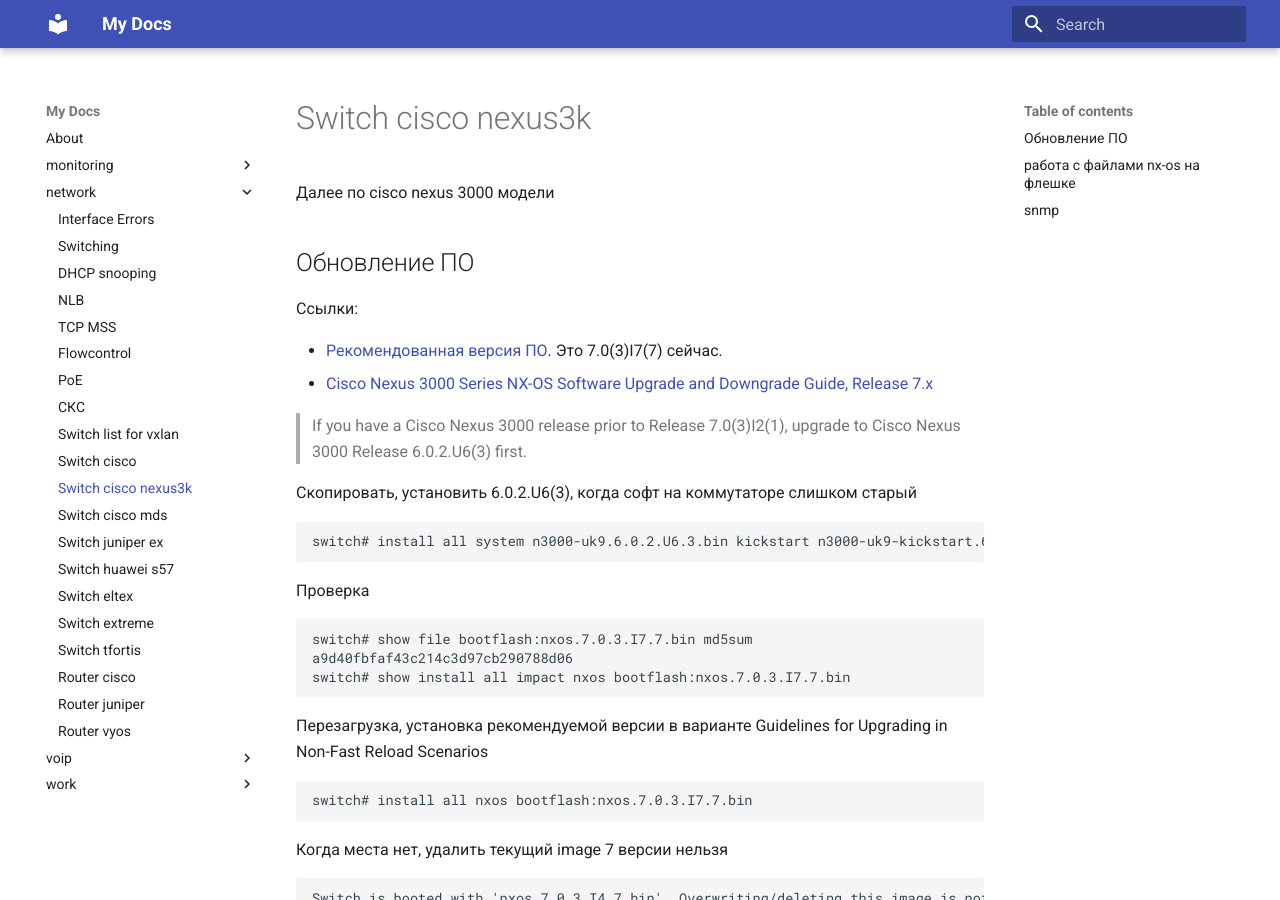
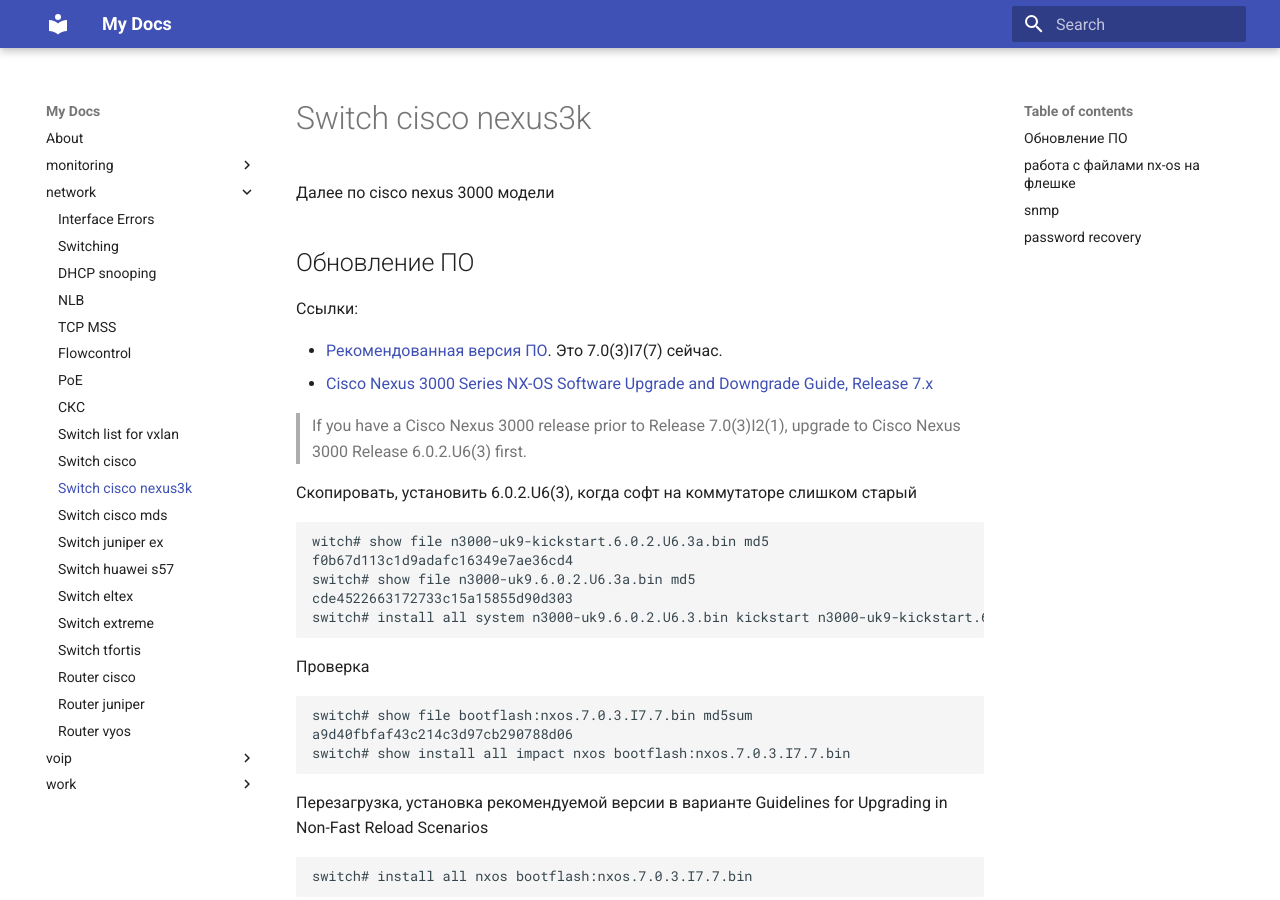
Before and after one commit to v98765/v98765.github.io, an MkDocs documentation site: the page built from docs/network/nexus3k.md, in a window 1280 px wide and 900 px high. Built offline with MkDocs 1.6.1 and Material for MkDocs 9.7.7, drawn with Linux system fonts in a browser that asks for light colours; some of the changed text lies outside the part shown.

Commit message:
n3k pass recovery, mds scp

````diff
--- a/docs/network/nexus3k.md
+++ b/docs/network/nexus3k.md
@@ -11,6 +11,10 @@
 
 Скопировать, установить 6.0.2.U6(3), когда софт на коммутаторе слишком старый
 ```text
+witch# show file n3000-uk9-kickstart.6.0.2.U6.3a.bin md5
+f0b67d113c1d9adafc16349e7ae36cd4
+switch# show file n3000-uk9.6.0.2.U6.3a.bin md5
+cde4522663172733c15a15855d90d303
 switch# install all system n3000-uk9.6.0.2.U6.3.bin kickstart n3000-uk9-kickstart.6.0.2.U6.3.bin
 ```
 Проверка
@@ -95,3 +99,12 @@
 snmp-server community public group network-operator
 snmp-server community public use-ipv4acl snmp-acl
 ```
+
+## password recovery
+
+При включении питания жать crtl ] или ctrl+c
+```text
+switch(boot)# config terminal
+switch(boot)(config)# admin-password [newpass]
+switch(boot)# load-nxos
+```
````
Also changed, not shown: docs/network/mds.md (+5 -0 lines).
